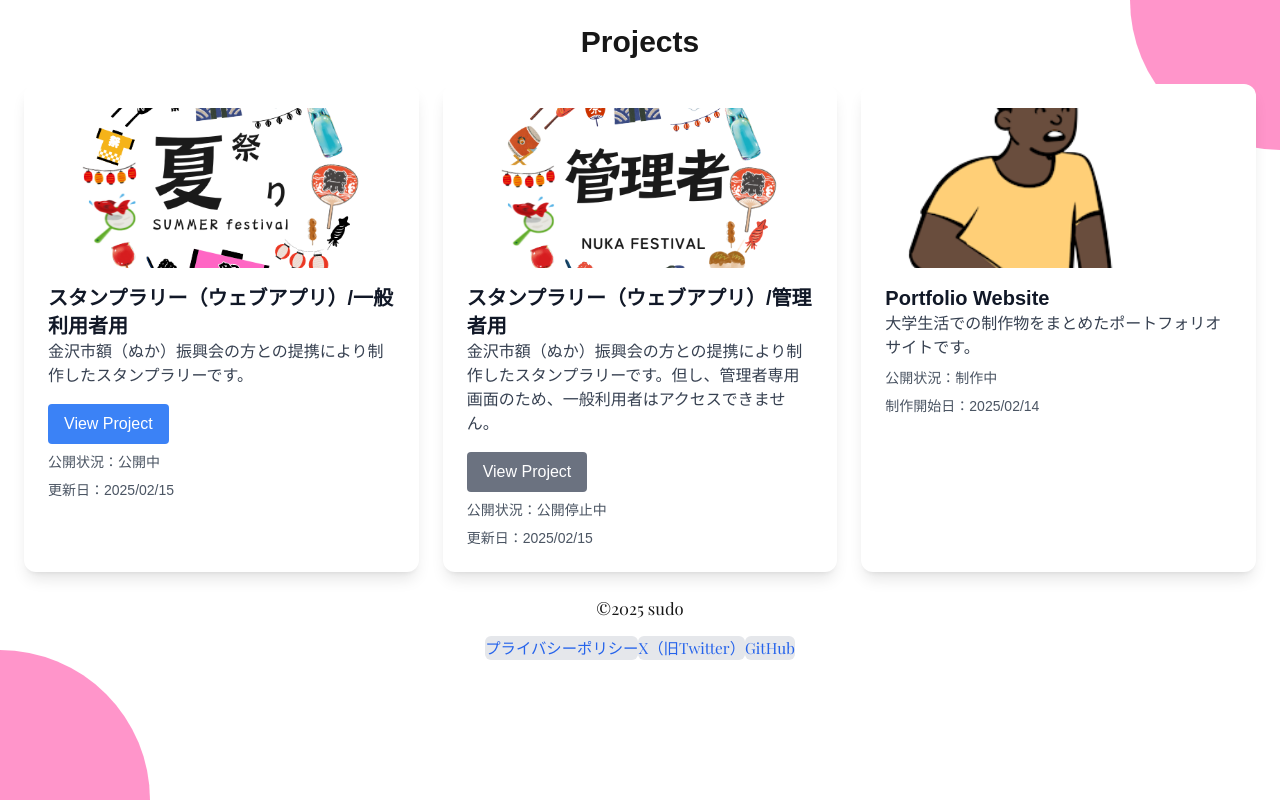
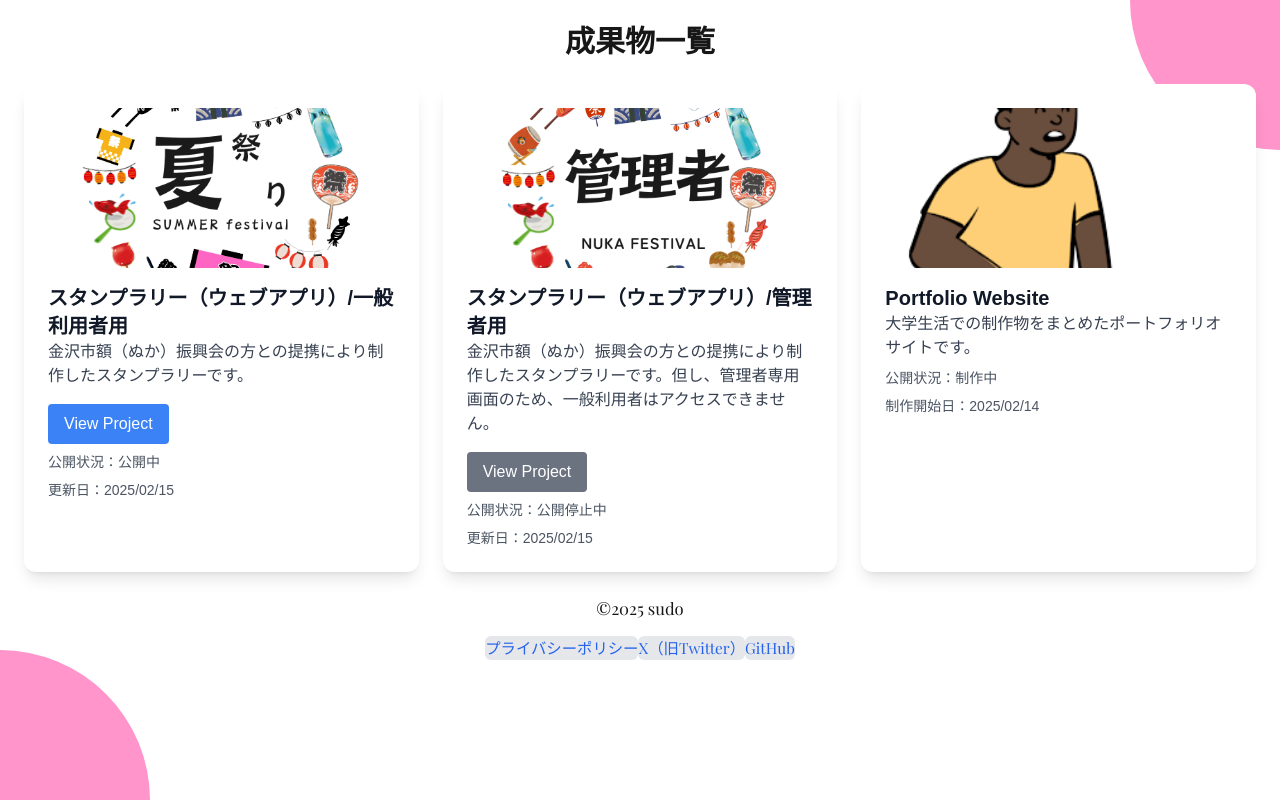
Before and after one commit to s-taku0502/portfolio, a Next.js app: page /projects in a window 1280 px wide. Built offline with nearby package versions, Linux system fonts and the light colour scheme.

Commit message:
change:見出しの言葉を変更

```diff
--- a/src/app/projects/page.js
+++ b/src/app/projects/page.js
@@ -43,7 +43,7 @@
       <main className="p-6">
         <div className="background-shape shape-top-right" />
         <div className="background-shape shape-bottom-left" />
-        <h1 className="text-3xl font-bold mb-6 text-center">Projects</h1>
+        <h1 className="text-3xl font-bold mb-6 text-center">成果物一覧</h1>
         <div className="grid gap-6 sm:grid-cols-1 md:grid-cols-2 lg:grid-cols-3">
           {projects.map((project, index) => (
             <div
```
